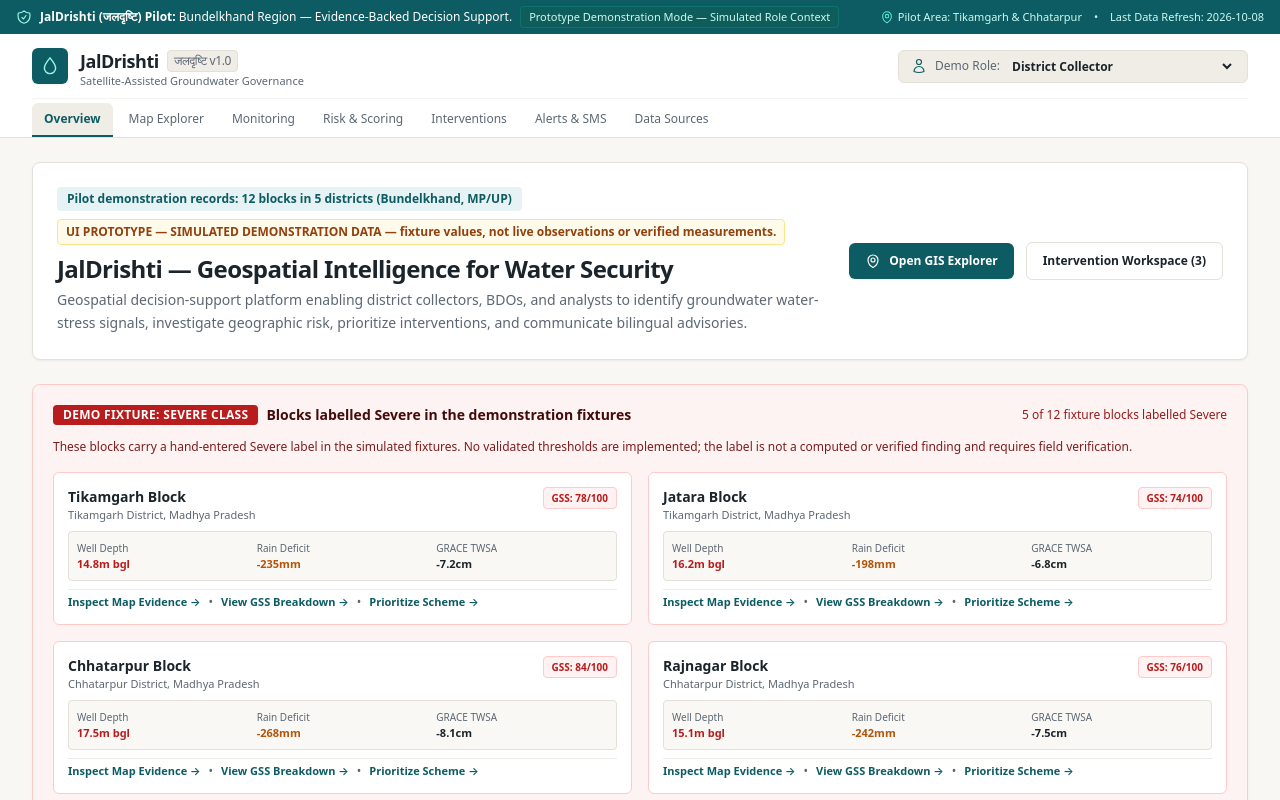
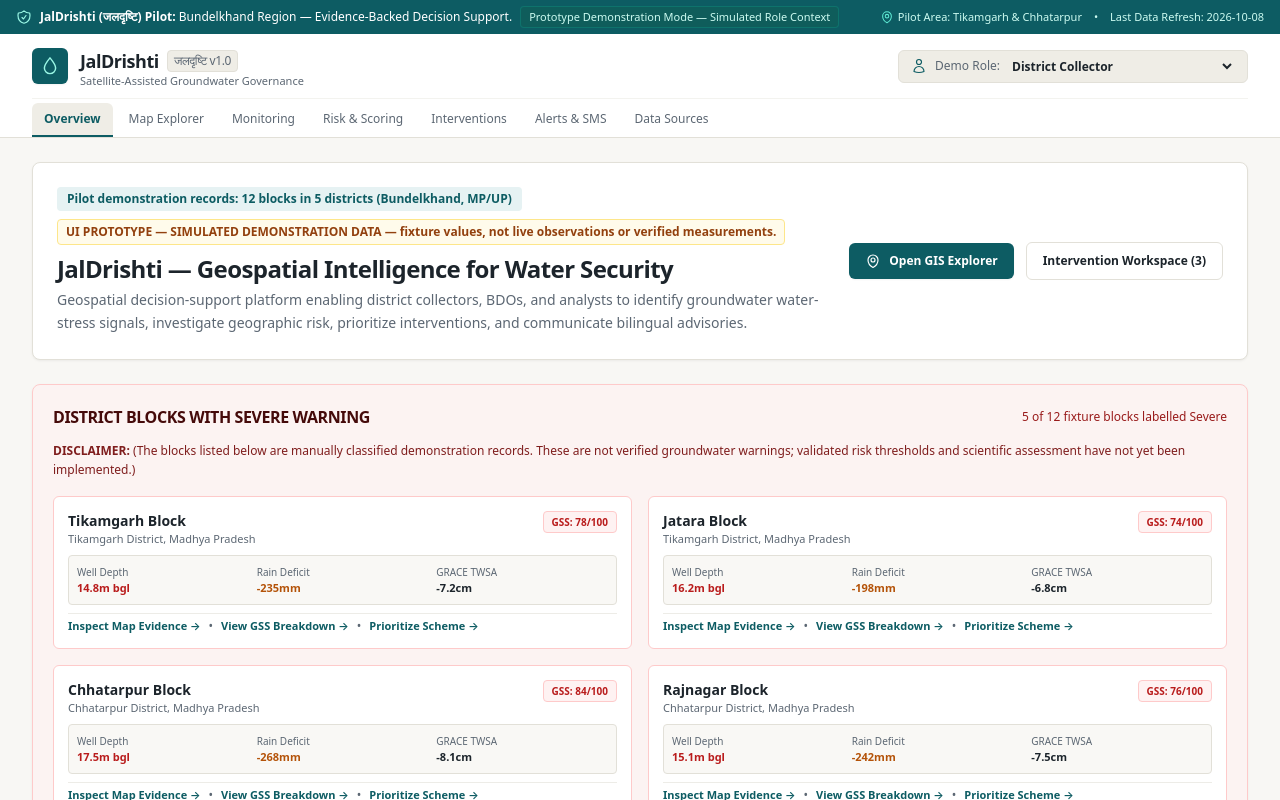
Before and after one commit to SKYWALKERSID/AmrutDrishti, a Next.js app: page / in a window 1280 px wide. Shown: the top 800 px of the page. Built offline with nearby package versions, Linux system fonts and the light colour scheme.

Commit message:
Minor ui changes

```diff
--- a/src/app/page.tsx
+++ b/src/app/page.tsx
@@ -82,20 +82,15 @@ export default function OverviewDashboard() {
       {/* High-Priority Flagged Risk Section */}
       <div className="bg-red-50/70 border border-red-200 rounded-lg p-5 shadow-card space-y-3">
         <div className="flex flex-col sm:flex-row sm:items-center justify-between gap-2">
-          <div className="flex items-center gap-2">
-            <span className="bg-red-700 text-white font-bold text-xs px-2.5 py-0.5 rounded uppercase tracking-wide">
-              Demo Fixture: Severe Class
-            </span>
-            <h2 className="text-sm font-bold text-red-950">
-              Blocks labelled Severe in the demonstration fixtures
-            </h2>
-          </div>
+          <h2 className="text-base font-bold text-red-950 tracking-tight">
+            DISTRICT BLOCKS WITH SEVERE WARNING
+          </h2>
           <span className="text-xs text-red-800 font-medium">
             {severeCount} of {summary.total} fixture blocks labelled Severe
           </span>
         </div>
-        <p className="text-xs text-red-900 leading-relaxed">
-          These blocks carry a hand-entered Severe label in the simulated fixtures. No validated thresholds are implemented; the label is not a computed or verified finding and requires field verification.
+        <p className="text-xs text-red-900 leading-relaxed font-normal">
+          <strong>DISCLAIMER:</strong> (The blocks listed below are manually classified demonstration records. These are not verified groundwater warnings; validated risk thresholds and scientific assessment have not yet been implemented.)
         </p>
 
         <div className="grid grid-cols-1 md:grid-cols-2 gap-4 pt-1">
```
